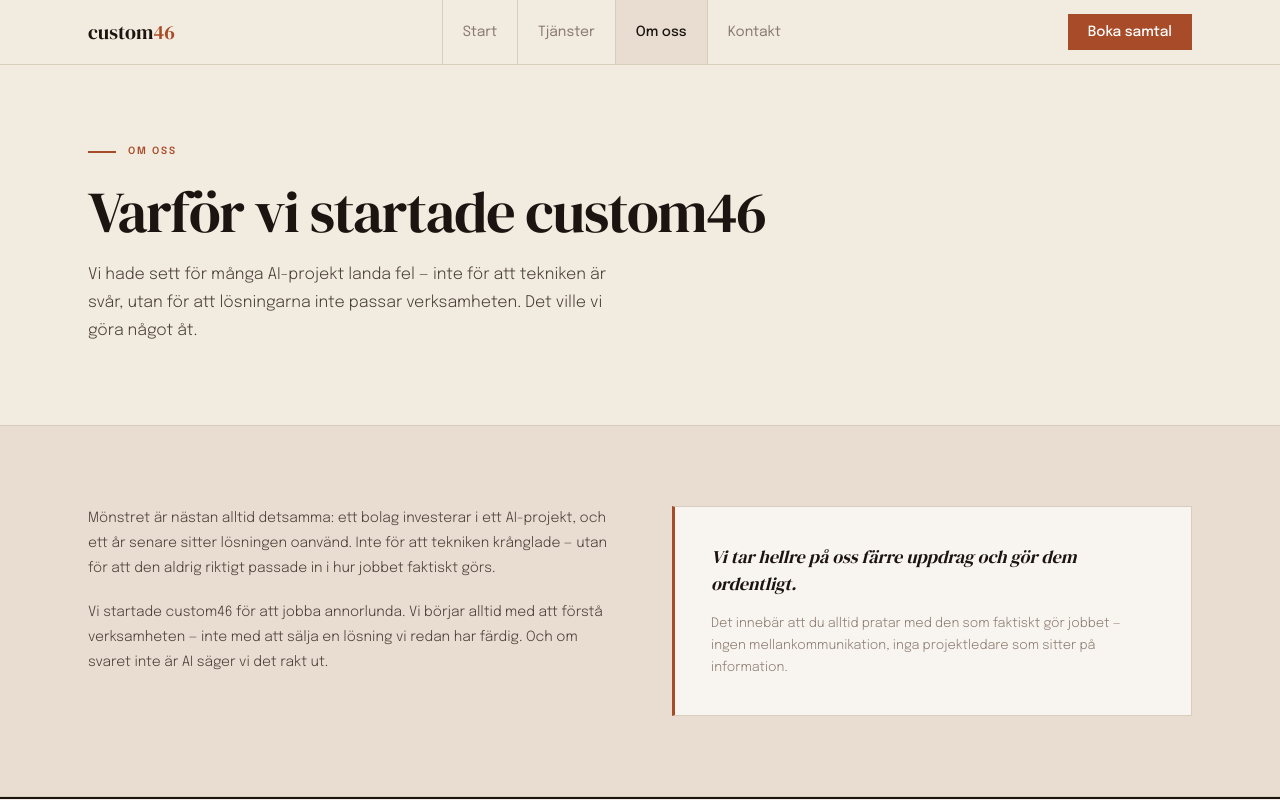
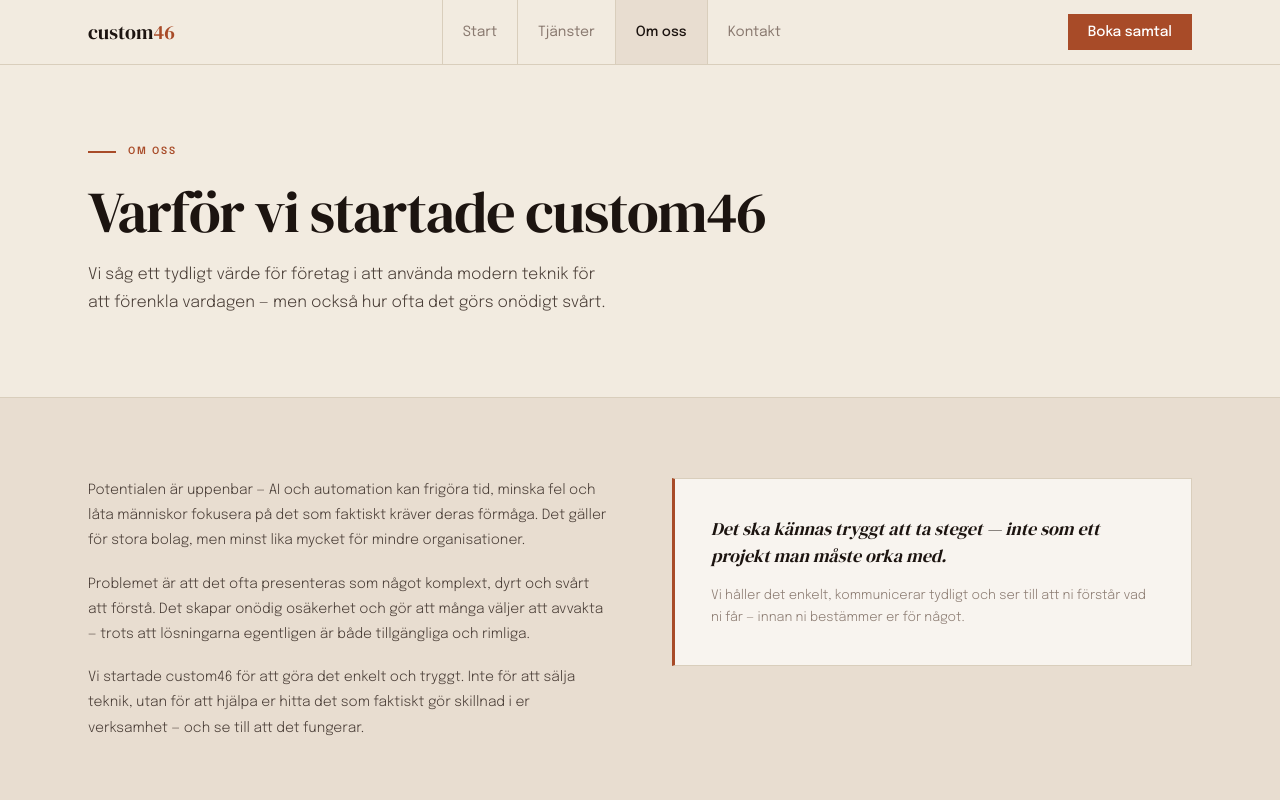
Before and after one commit to custom46ab/custom46, a Next.js app: page /om-oss in a window 1280 px wide. Shown: the top 800 px of the page. Built offline with nearby package versions, Linux system fonts and the light colour scheme.

Commit message:
uppd text osv

```diff
--- a/app/om-oss/page.tsx
+++ b/app/om-oss/page.tsx
@@ -46,7 +46,7 @@ export default function OmOssPage() {
               Varför vi startade custom46
             </h1>
             <p style={{ fontSize: 16, color: C.fgMid, maxWidth: 520, lineHeight: 1.75, fontWeight: 300 }}>
-              Vi hade sett för många AI-projekt landa fel — inte för att tekniken är svår, utan för att lösningarna inte passar verksamheten. Det ville vi göra något åt.
+              Vi såg ett tydligt värde för företag i att använda modern teknik för att förenkla vardagen — men också hur ofta det görs onödigt svårt.
             </p>
           </AnimatedSection>
         </div>
@@ -59,8 +59,9 @@ export default function OmOssPage() {
             <AnimatedSection direction="left">
               <div style={{ display: "flex", flexDirection: "column", gap: 18 }}>
                 {[
-                  "Mönstret är nästan alltid detsamma: ett bolag investerar i ett AI-projekt, och ett år senare sitter lösningen oanvänd. Inte för att tekniken krånglade — utan för att den aldrig riktigt passade in i hur jobbet faktiskt görs.",
-                  "Vi startade custom46 för att jobba annorlunda. Vi börjar alltid med att förstå verksamheten — inte med att sälja en lösning vi redan har färdig. Och om svaret inte är AI säger vi det rakt ut.",
+                  "Potentialen är uppenbar — AI och automation kan frigöra tid, minska fel och låta människor fokusera på det som faktiskt kräver deras förmåga. Det gäller för stora bolag, men minst lika mycket för mindre organisationer.",
+                  "Problemet är att det ofta presenteras som något komplext, dyrt och svårt att förstå. Det skapar onödig osäkerhet och gör att många väljer att avvakta — trots att lösningarna egentligen är både tillgängliga och rimliga.",
+                  "Vi startade custom46 för att göra det enkelt och tryggt. Inte för att sälja teknik, utan för att hjälpa er hitta det som faktiskt gör skillnad i er verksamhet — och se till att det fungerar.",
                 ].map((p, i) => (
                   <p key={i} style={{ fontSize: 14, color: C.fgMid, lineHeight: 1.8, fontWeight: 300 }}>{p}</p>
                 ))}
@@ -70,10 +71,10 @@ export default function OmOssPage() {
             <AnimatedSection direction="right" delay={0.1}>
               <div style={{ background: C.bgCard, border: `1px solid ${C.border}`, borderLeft: `3px solid ${C.terra}`, padding: "36px 36px" }}>
                 <p style={{ ...serifIt, fontSize: 18, lineHeight: 1.5, color: C.fg, marginBottom: 16 }}>
-                  Vi tar hellre på oss färre uppdrag och gör dem ordentligt.
+                  Det ska kännas tryggt att ta steget — inte som ett projekt man måste orka med.
                 </p>
                 <p style={{ fontSize: 13, color: C.muted, lineHeight: 1.7, fontWeight: 300 }}>
-                  Det innebär att du alltid pratar med den som faktiskt gör jobbet — ingen mellankommunikation, inga projektledare som sitter på information.
+                  Vi håller det enkelt, kommunicerar tydligt och ser till att ni förstår vad ni får — innan ni bestämmer er för något.
                 </p>
               </div>
             </AnimatedSection>
```
